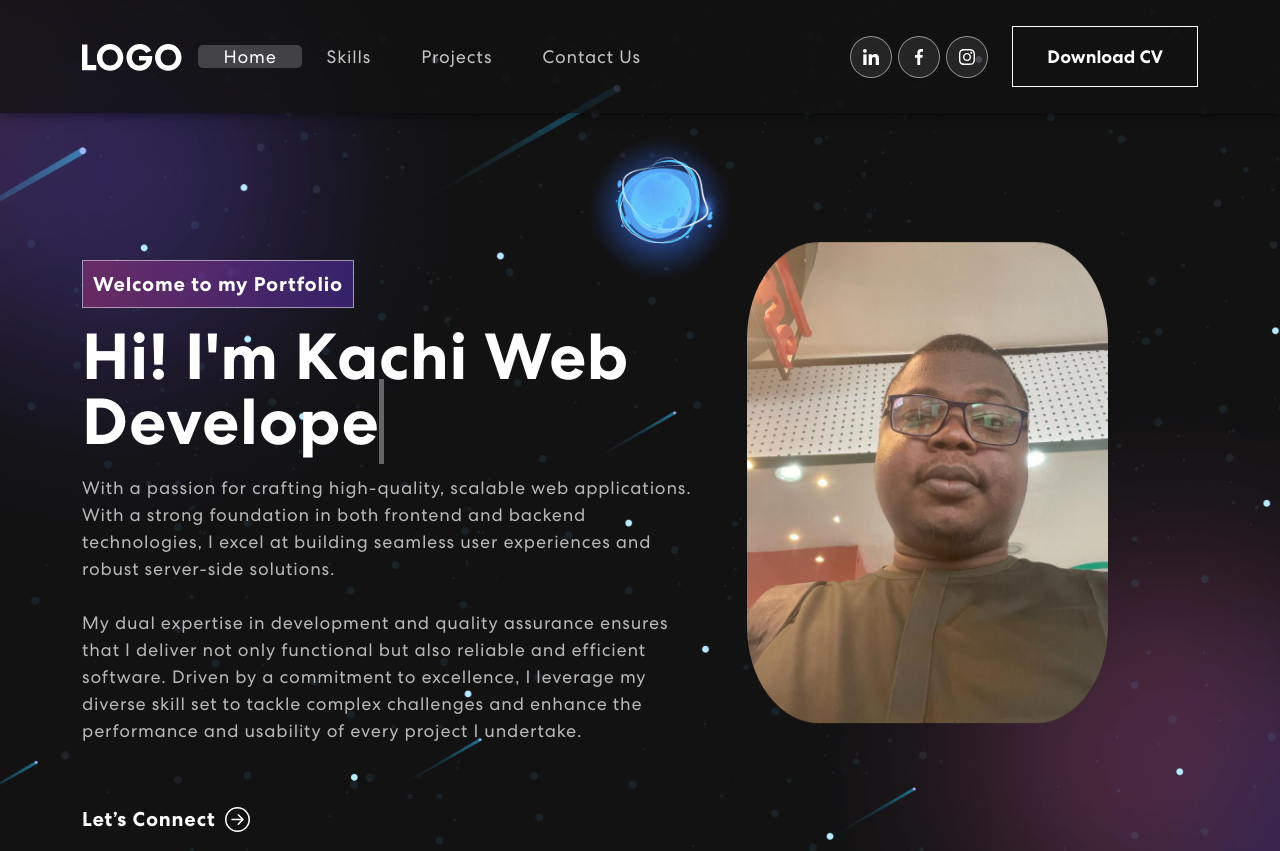
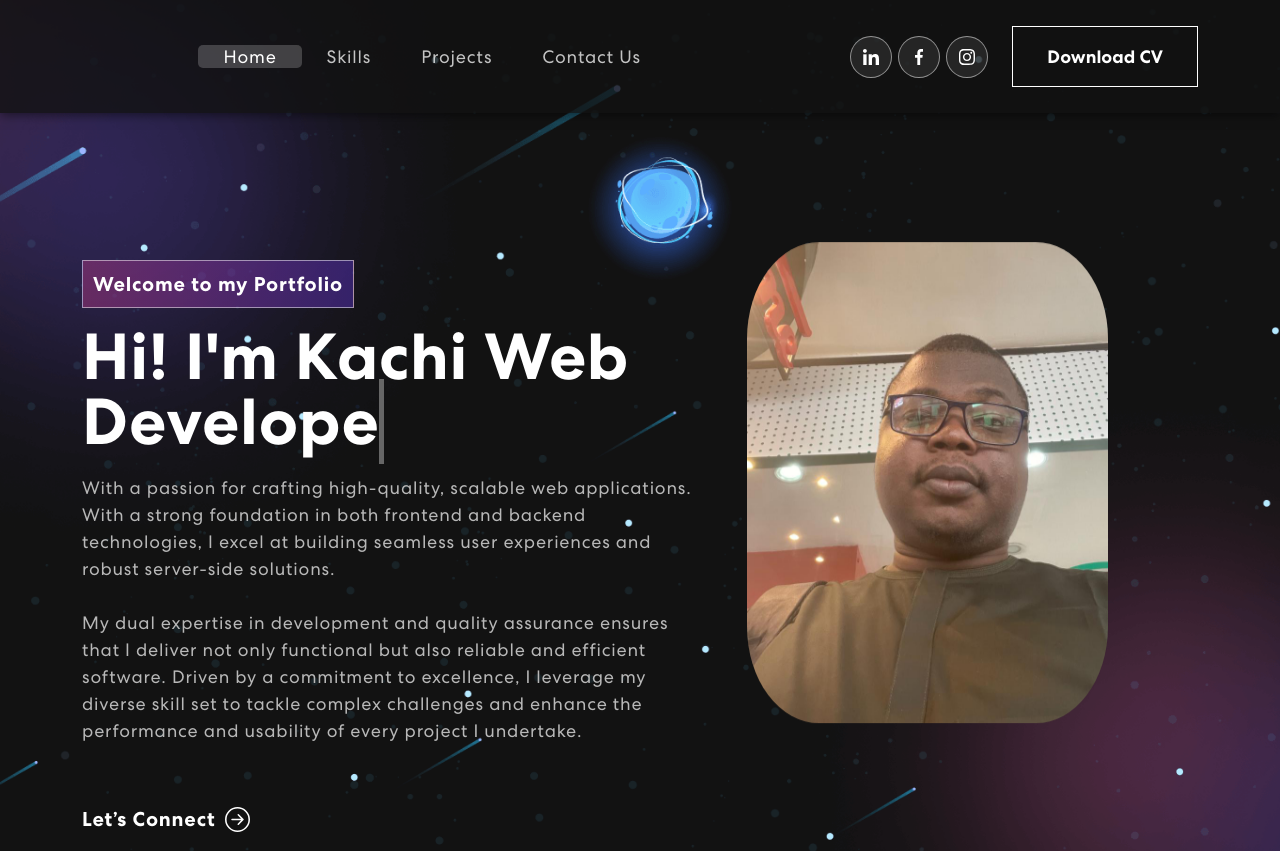
Before and after one commit to okemirio/portfolio, a React (Vite) app: page / in a window 1280 px wide. Shown: the top 851 px of the page. Built offline with nearby package versions, Linux system fonts and the light colour scheme.

Commit message:
production

```diff
--- a/src/Componets/Navbar.jsx
+++ b/src/Componets/Navbar.jsx
@@ -29,7 +29,7 @@ const Navbar = () => {
     <BootstrapNavbar expand="lg" className={scrolled ? "scrolled" : ""}>
       <Container>
         <BootstrapNavbar.Brand href="#home">
-          <img src={Logo} alt="Logo" />
+          {/* <img src={Logo} alt="Logo" /> */}
         </BootstrapNavbar.Brand>
         <BootstrapNavbar.Toggle aria-controls="basic-navbar-nav">
           <span className="navbar-toggler-icon"></span>
```
